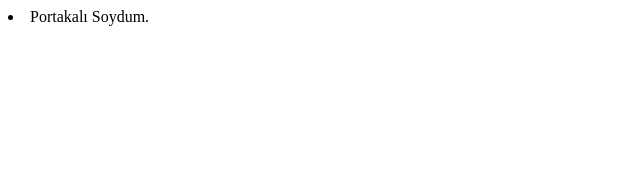
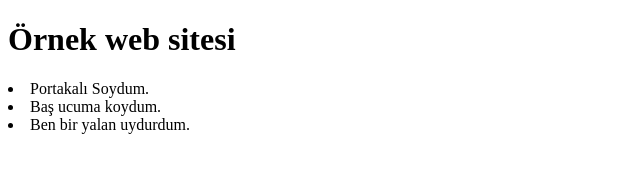
Before and after one commit to Unkown41/unkownpeople.github.io, a plain HTML site: page index.html in a window 1280 px wide. Shown: the whole page, without its empty margins (0-640 px from the left). Drawn offline with Linux system fonts and the light colour scheme.

Commit message:
Update index.html

```diff
--- a/index.html
+++ b/index.html
@@ -3,8 +3,16 @@
 <head>
   <meta charset="UTF-8">
   <title>HTML5 Dersleri</title>
+
 </head>
 <body>
+<h1>Örnek web sitesi</h1>
+
 <li>Portakalı Soydum.</li>
+
+<li>Baş ucuma koydum.</li>
+
+<li>Ben bir yalan uydurdum.</li>
+
 </body>
 </html>
```
